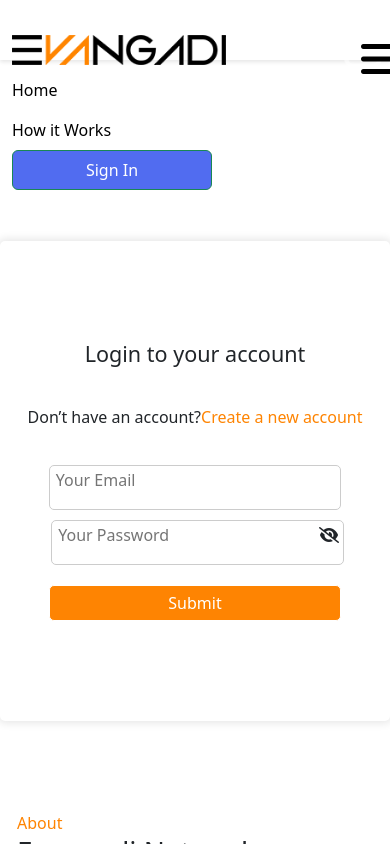
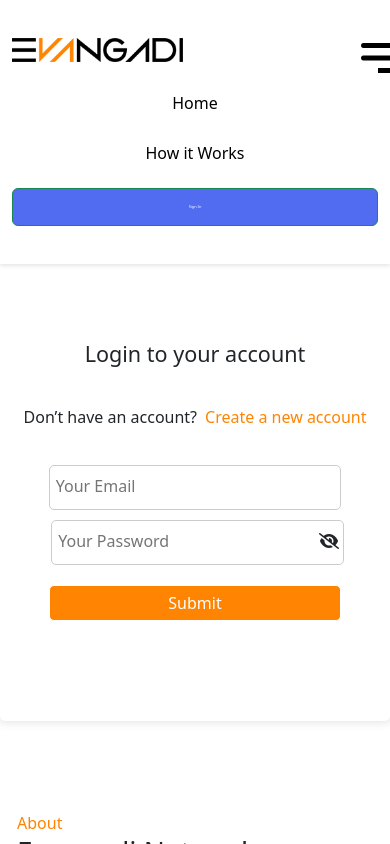
Before and after one commit to Gadisa16/EvangadiForum, a React (Vite) app in the folder client/: page / in a window 390 px wide. Both pictures are taken after a click on the button 363 px from the left and 48 px from the top of the page. Shown: the top 844 px of the page. Built offline with nearby package versions, Linux system fonts and the light colour scheme.

Commit message:
Update dependencies, enhance responsive design, and improve user experience in SignUp and SignIn components.

```diff
--- a/client/src/Components/Header/Header.css
+++ b/client/src/Components/Header/Header.css
@@ -31,3 +31,33 @@
     height: 30px;
     /* Adjust as needed */
 }
+
+@media (max-width: 1000px) {
+    .navbar {
+        height: auto;
+        padding: 10px 0;
+    }
+
+    .navbar-logo {
+        height: 24px;
+    }
+
+    .btn {
+        width: 100%;
+        margin-top: 10px;
+        height: 38px;
+    }
+
+    .navbar-collapse {
+        background: white;
+        padding: 10px 0;
+    }
+
+    .nav-link {
+        margin: 5px 0;
+        text-align: center;
+    }
+
+    .m-md-3 {
+        margin: 0 !important;
+    } }
--- a/client/src/Components/Header/Header.jsx
+++ b/client/src/Components/Header/Header.jsx
@@ -97,7 +97,7 @@ function Header({ logOut }) {
             </Nav.Link>
           </Nav>
           <Nav className="m-0 m-md-3">
-            <button className="btn btn-success" onClick={handleButtonClick}>
+            <button className="btn btn-success" style={{fontSize:"1vw"}} onClick={handleButtonClick}>
               {user.userName ? `Hello ${user.userName} - Sign Out` : "Sign In"}
             </button>
           </Nav>
--- a/client/src/Components/SignIn/SignIn.css
+++ b/client/src/Components/SignIn/SignIn.css
@@ -29,7 +29,7 @@
     border: 1.3px solid #ccc;
     border-radius: 5px;
     outline: none;
-
+    padding-top: 12px;
 
 }
 
--- a/client/src/Components/SignIn/SignIn.jsx
+++ b/client/src/Components/SignIn/SignIn.jsx
@@ -60,7 +60,7 @@ function SignIn({ toggleForm }) {
       <h4>Login to your account </h4>
       <p>
         Don’t have an account?
-        <Link className="create" onClick={toggleForm}>
+        <Link className="create ms-2" onClick={toggleForm}>
           Create a new account
         </Link>
       </p>
--- a/client/src/Components/SignUp/SignUp.jsx
+++ b/client/src/Components/SignUp/SignUp.jsx
@@ -1,14 +1,15 @@
 import React, { useState } from "react";
 import "./SignUp.css";
 import axios from "../axios.js";
-
 import { useForm } from "react-hook-form";
 import { Link } from "react-router-dom";
 
 function SignUp({ toggleForm }) {
   const [errorResponse, setError] = useState("");
-
+  const [successResponse, setSuccess] = useState("");
   const [passwordVisible, setPasswordVisible] = useState(true);
+  const [isLoading, setIsLoading] = useState(false);
+  const [isAgreed, setIsAgreed] = useState(false);
 
   const {
     register,
@@ -19,22 +20,32 @@ function SignUp({ toggleForm }) {
   } = useForm();
 
   async function onSubmit(data) {
-    // console.log(data)
-    reset();
+    if (!isAgreed) {
+      setError("You must agree to the privacy policy and terms of service.");
+      return;
+    }
+
+    setIsLoading(true);
+    setError("");
+    setSuccess("");
 
     try {
       await axios.post("/users/register", {
         username: data.username,
         firstname: data.firstname,
-        lastname: data.lastname,
+        lastname: data.lastname || '',
         password: data.password,
         email: data.email,
       });
 
+      setSuccess("User registered successfully!");
+      reset();
       toggleForm();
     } catch (error) {
       console.log(error);
-      setError(error.response.data.msg);
+      setError(error.response.data.msg || "Registration failed. Try again.");
+    } finally {
+      setIsLoading(false);
     }
   }
 
@@ -47,15 +58,20 @@ function SignUp({ toggleForm }) {
       <h4>Join the network </h4>
       <p>
         Already have an account?
-        <Link className="create" onClick={toggleForm}>
+        <Link className="create ms-2" onClick={toggleForm}>
           Sign in
         </Link>
       </p>
       <form onSubmit={handleSubmit(onSubmit)}>
+        {errors.email && (
+          <div>
+            <small className="text-danger">{errors.email.message}</small>
+          </div>
+        )}
         <input
           type="text"
           className={errors.email && "invalid"}
-          placeholder=" Your Email"
+          placeholder=" Your Email *"
           {...register("email", {
             required: "Email is required",
             pattern: {
@@ -68,15 +84,10 @@ function SignUp({ toggleForm }) {
           }}
         />
 
-        {errors.email && (
-          <div>
-            <small className="text-danger">{errors.email.message}</small>
-          </div>
-        )}
         <input
           className={`first-name ${errors.firstname && "invalid"}`}
           type="text"
-          placeholder="First Name"
+          placeholder="First Name *"
           {...register("firstname", {
             required: "First name  is required",
           })}
@@ -89,21 +100,23 @@ function SignUp({ toggleForm }) {
           className={`last-name ${errors.lastname && "invalid"}`}
           type="text"
           placeholder="Last Name"
-          {...register("lastname", {
-            required: "Last name is required",
-          })}
+          {...register("lastname")}
           onKeyUp={() => {
             trigger("lastname");
           }}
         />
 
+        {errors.password && (
+          <div>
+            <small className="text-danger">{errors.password.message}</small>
+          </div>
+        )}
         <input
           type={passwordVisible ? "password" : "text"}
-          className={` hide ${errors.password && "invalid"}`}
-          placeholder=" Your Password"
+          className={`hide ${errors.password && "invalid"}`}
+          placeholder=" Your Password *"
           {...register("password", {
             required: "Password is required",
-
             minLength: {
               value: 8,
               message: "Minimum password length is 8",
@@ -120,15 +133,16 @@ function SignUp({ toggleForm }) {
             <i className="fas fa-eye" />
           )}
         </i>
-        {errors.password && (
+
+        {errors.username && (
           <div>
-            <small className="text-danger">{errors.password.message}</small>
+            <small className="text-danger">{errors.username.message}</small>
           </div>
         )}
         <input
           type="text"
           className={errors.username && "invalid"}
-          placeholder="User name"
+          placeholder="User name *"
           {...register("username", {
             required: "Username  is required",
           })}
@@ -136,30 +150,46 @@ function SignUp({ toggleForm }) {
             trigger("username");
           }}
         />
-        {errors.username && (
-          <div>
-            <small className="text-danger">{errors.username.message}</small>
-          </div>
-        )}
+
         {errorResponse && (
           <div>
             <small className="text-danger">{errorResponse}</small>
           </div>
         )}
 
-        <p>
-          I agree to the{" "}
-          <Link className="create" to="https://www.evangadi.com/legal/privacy/" target="_blank" >
-            privay policy
-          </Link>
-          {"  "}
-          and{"  "}
-          <Link className="create" to="https://www.evangadi.com/legal/terms/" target="_blank" >
-            terms of service.
-          </Link>
-        </p>
-        <button className="login__signInButton " type="submit">
-          Agree and Join
+        {successResponse && (
+          <div>
+            <small className="text-success">{successResponse}</small>
+          </div>
+        )}
+
+        <div className="form-check d-flex justify-content-center align-items-center" style={{gap:"1.2vw"}}>
+          <input
+            type="checkbox"
+            className="form-check-input"
+            id="agreement"
+            style={{cursor:"pointer"}}
+            checked={isAgreed}
+            onChange={() => setIsAgreed(!isAgreed)}
+          />
+          <label className="form-check-label" htmlFor="agreement">
+            I agree to the{" "}
+            <Link className="create" to="https://www.evangadi.com/legal/privacy/" target="_blank">
+              privacy policy
+            </Link>
+            {"  "} and{"  "}
+            <Link className="create" to="https://www.evangadi.com/legal/terms/" target="_blank">
+              terms of service.
+            </Link>
+          </label>
+        </div>
+
+        <button className="login__signInButton" type="submit" disabled={isLoading}>
+          {isLoading ? (
+            <span className="spinner-border spinner-border-sm" role="status" aria-hidden="true"></span>
+          ) : (
+            "Agree and Join"
+          )}
         </button>
       </form>
     </div>
--- a/client/src/Components/axios.js
+++ b/client/src/Components/axios.js
@@ -1,6 +1,7 @@
 import axios from 'axios'
 
 const axiosBase = axios.create({
-    baseURL:'http://localhost:3000/api'
+    //baseURL:'http://localhost:3000/api'
+    baseURL:'https://gadisabdisa.com/api'
 })
 export default axiosBase
```
Also changed, not shown: 2 other files (tests, documents, lock files or other folders).
